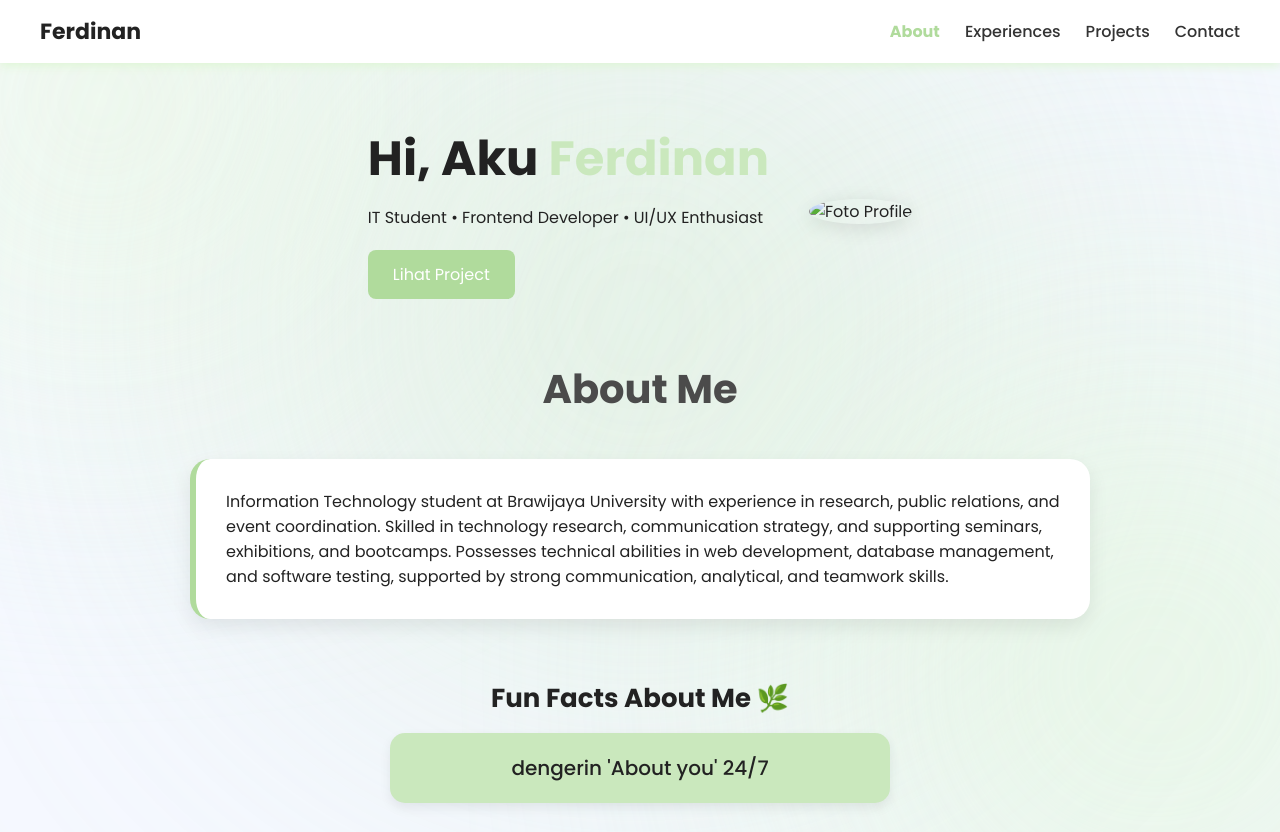
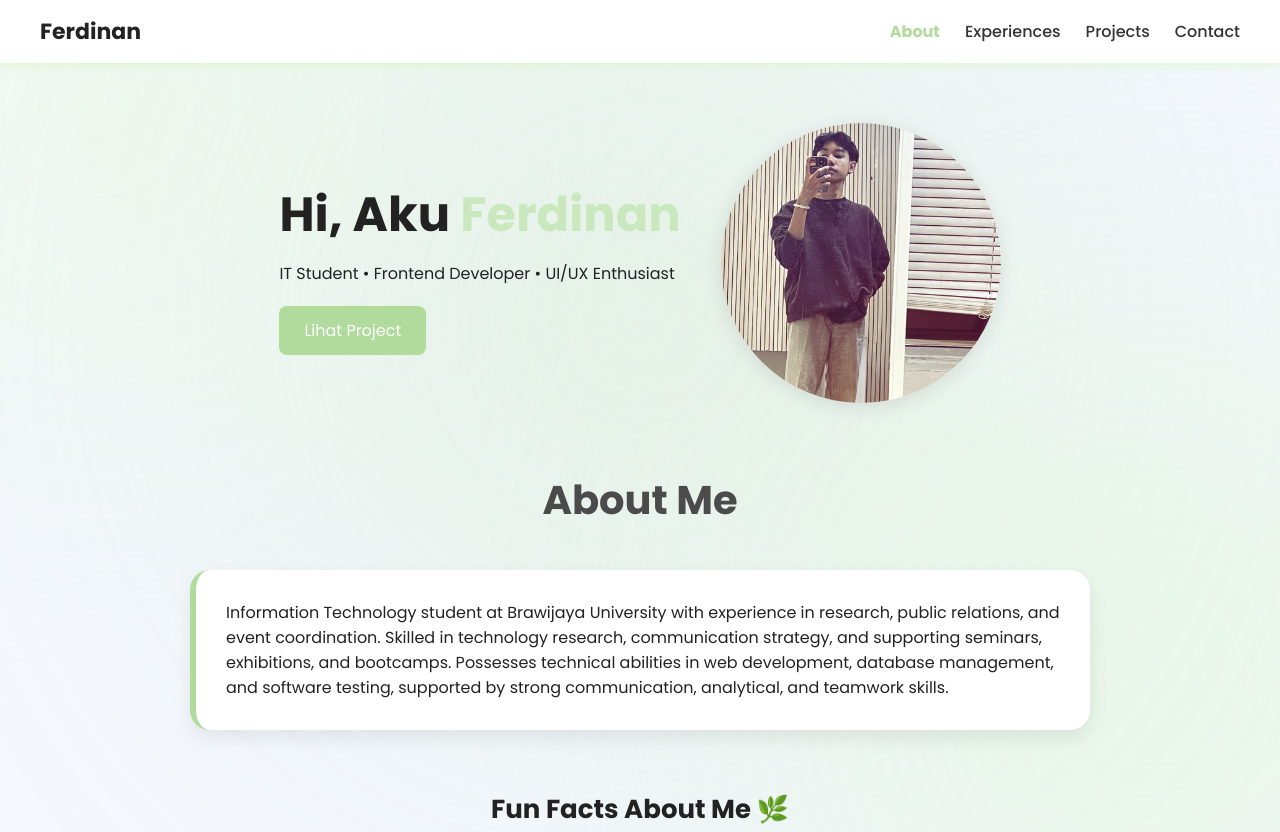
Before and after one commit to dinan666/portofolio, a plain HTML site: page index.html in a window 1280 px wide. Shown: the top 832 px of the page. Drawn offline with nearby package versions, Linux system fonts and the light colour scheme; files whose address does not match are found by name.

Commit message:
index.html

```diff
--- a/index.html
+++ b/index.html
@@ -117,7 +117,7 @@
         </div>
 
         <div class="hero-img">
-            <img src="img/foto ferdinan.jpeg" alt="Foto Profile">
+            <img src="foto ferdinan.jpeg" alt="Foto Profile">
         </div>
     </section>
 
```
